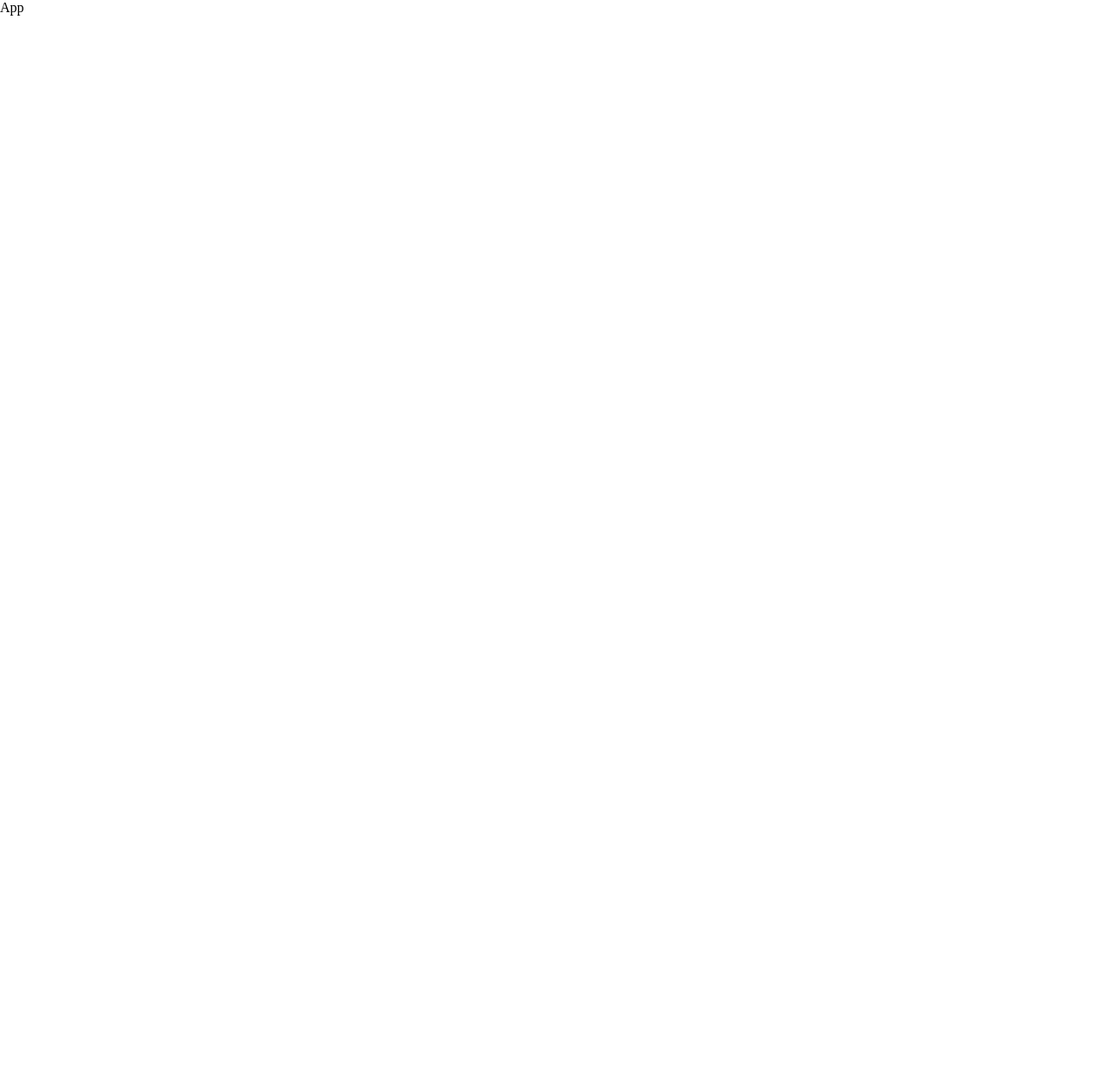
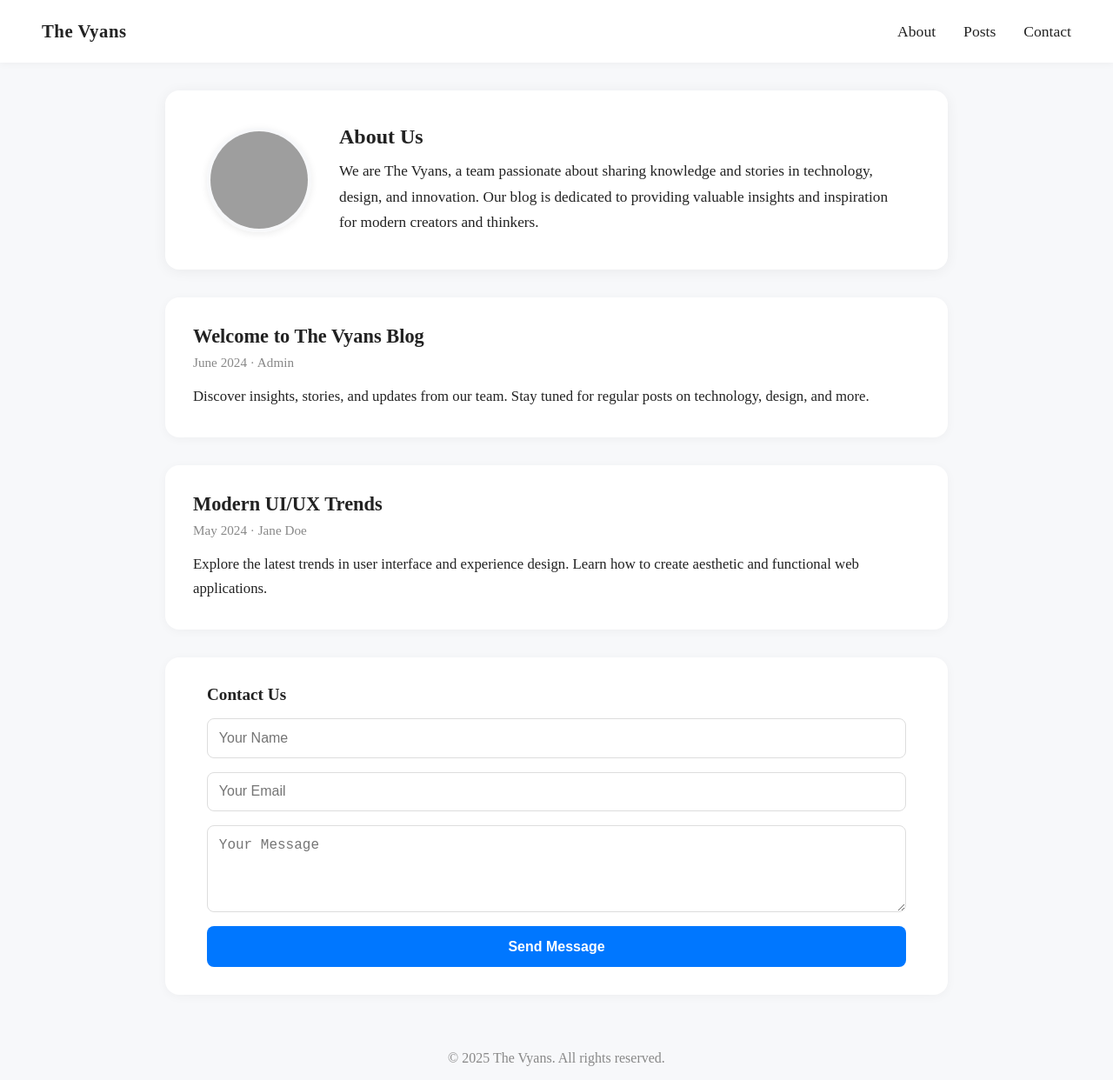
Before and after one commit to ShivamMishraa25/thevyans, a React (Vite) app: page / in a window 1280 px wide. Shown: the whole page at 87% size. Before the commit the page ends 800 px from the top, so only its background shows below. Built offline with nearby package versions, Linux system fonts and the light colour scheme; grey boxes are pictures that could not be loaded.

Commit message:
basic structure done, now adding photos/youtube video embedding in posts. followed by hindi/english switch

```diff
--- a/src/App.jsx
+++ b/src/App.jsx
@@ -1,8 +1,9 @@
 import React from 'react'
+import Homepage from './pages/Homepage.jsx'
 
 function App() {
   return (
-    <div>App</div>
+    <Homepage />
   )
 }
 
--- /dev/null
+++ b/src/components/Post.jsx
@@ -0,0 +1,13 @@
+import React from 'react'
+
+function Post({ title, date, author, content }) {
+  return (
+    <article className="homepage-post">
+      <div className="homepage-post-title">{title}</div>
+      <div className="homepage-post-meta">{date} &middot; {author}</div>
+      <div className="homepage-post-content">{content}</div>
+    </article>
+  )
+}
+
+export default Post
--- /dev/null
+++ b/src/css/homepage.css
@@ -0,0 +1,211 @@
+.homepage-container {
+    font-family: 'Segoe UI, Roboto, Arial, sans-serif';
+    background: #f7f8fa;
+    color: #222;
+    min-height: 100vh;
+    margin: 0;
+    padding: 0;
+}
+
+.homepage-nav {
+    display: flex;
+    justify-content: space-between;
+    align-items: center;
+    padding: 1.5rem 3rem;
+    background: #fff;
+    box-shadow: 0 2px 8px rgba(0,0,0,0.04);
+    font-weight: 500;
+    font-size: 1.1rem;
+    position: relative;
+}
+
+.homepage-brand {
+    font-weight: 700;
+    font-size: 1.3rem;
+    letter-spacing: 0.5px;
+}
+
+.homepage-nav-links {
+    display: flex;
+    gap: 2rem;
+    transition: all 0.3s;
+}
+
+.homepage-nav-link {
+    text-decoration: none;
+    color: #222;
+    transition: color 0.2s;
+}
+
+.homepage-nav-link:hover {
+    color: #0077ff;
+}
+
+.homepage-hamburger {
+    display: none;
+    flex-direction: column;
+    justify-content: center;
+    align-items: center;
+    width: 40px;
+    height: 40px;
+    cursor: pointer;
+    background: none;
+    border: none;
+    margin-left: 1rem;
+}
+
+.homepage-about-section {
+    display: flex;
+    align-items: center;
+    gap: 2rem;
+    background: #fff;
+    border-radius: 1rem;
+    box-shadow: 0 2px 16px rgba(0,0,0,0.06);
+    padding: 2.5rem 3rem;
+    margin: 2rem auto;
+    max-width: 900px;
+    transition: all 0.3s;
+}
+
+.homepage-about-img {
+    width: 120px;
+    height: 120px;
+    border-radius: 50%;
+    object-fit: cover;
+    box-shadow: 0 2px 8px rgba(0,0,0,0.08);
+    border: 4px solid #f7f8fa;
+    margin-bottom: 0;
+    transition: all 0.3s;
+}
+
+.homepage-about-text {
+    flex: 1;
+}
+
+.homepage-about-text h2 {
+    margin-bottom: 0.7rem;
+}
+
+.homepage-about-text p {
+    font-size: 1.08rem;
+    line-height: 1.7;
+}
+
+.homepage-posts {
+    max-width: 900px;
+    margin: 2rem auto;
+    display: grid;
+    gap: 2rem;
+}
+
+.homepage-post {
+    background: #fff;
+    border-radius: 1rem;
+    box-shadow: 0 2px 12px rgba(0,0,0,0.04);
+    padding: 2rem;
+    transition: box-shadow 0.2s;
+}
+
+.homepage-post-title {
+    font-size: 1.4rem;
+    font-weight: 600;
+    margin-bottom: 0.5rem;
+}
+
+.homepage-post-meta {
+    font-size: 0.95rem;
+    color: #888;
+    margin-bottom: 1rem;
+}
+
+.homepage-post-content {
+    font-size: 1.05rem;
+    line-height: 1.7;
+}
+
+.homepage-contact {
+    max-width: 900px;
+    margin: 2rem auto;
+    background: #fff;
+    border-radius: 1rem;
+    box-shadow: 0 2px 12px rgba(0,0,0,0.04);
+    padding: 2rem 3rem;
+}
+
+.homepage-contact-title {
+    font-size: 1.2rem;
+    font-weight: 600;
+    margin-bottom: 1rem;
+}
+
+.homepage-contact-form {
+    display: flex;
+    flex-direction: column;
+    gap: 1rem;
+}
+
+.homepage-input {
+    padding: 0.8rem;
+    border-radius: 0.5rem;
+    border: 1px solid #ddd;
+    font-size: 1rem;
+}
+
+.homepage-textarea {
+    min-height: 100px;
+}
+
+.homepage-button {
+    padding: 0.9rem 2rem;
+    border-radius: 0.5rem;
+    border: none;
+    background: #0077ff;
+    color: #fff;
+    font-weight: 600;
+    font-size: 1rem;
+    cursor: pointer;
+    transition: background 0.2s;
+}
+
+.homepage-button:hover {
+    background: #005fcc;
+}
+
+.homepage-footer {
+    text-align: center;
+    padding: 2rem 0 1rem 0;
+    color: #888;
+    font-size: 1rem;
+    background: none;
+}
+
+/* Responsive styles */
+@media (max-width: 700px) {
+    .homepage-nav-links {
+        display: none !important;
+    }
+    .homepage-nav-links.open {
+        display: flex !important;
+        position: absolute;
+        top: 100%;
+        left: 0;
+        right: 0;
+        background: #fff;
+        flex-direction: column;
+        gap: 1.5rem;
+        padding: 1.5rem 0;
+        box-shadow: 0 2px 8px rgba(0,0,0,0.04);
+        z-index: 10;
+    }
+    .homepage-hamburger {
+        display: flex !important;
+    }
+    .homepage-about-section {
+        flex-direction: column !important;
+        text-align: center !important;
+        padding: 2rem 1rem !important;
+    }
+    .homepage-about-img {
+        margin-bottom: 1rem !important;
+    }
+}
--- a/src/main.jsx
+++ b/src/main.jsx
@@ -1,6 +1,7 @@
 import { StrictMode } from 'react'
 import { createRoot } from 'react-dom/client'
 import './css/index.css'
+import './css/homepage.css'
 import App from './App.jsx'
 
 createRoot(document.getElementById('root')).render(
--- /dev/null
+++ b/src/pages/Homepage.jsx
@@ -0,0 +1,98 @@
+import React, { useState } from 'react'
+import Post from '../components/Post.jsx'
+
+function Homepage() {
+    // Dummy posts data
+    const posts = [
+        {
+            title: "Welcome to The Vyans Blog",
+            date: "June 2024",
+            author: "Admin",
+            content: "Discover insights, stories, and updates from our team. Stay tuned for regular posts on technology, design, and more."
+        },
+        {
+            title: "Modern UI/UX Trends",
+            date: "May 2024",
+            author: "Jane Doe",
+            content: "Explore the latest trends in user interface and experience design. Learn how to create aesthetic and functional web applications."
+        }
+    ];
+
+    const [navOpen, setNavOpen] = useState(false);
+
+    return (
+        <div className="homepage-container">
+            {/* Navigation */}
+            <nav className="homepage-nav">
+                <div className="homepage-brand">The Vyans</div>
+                {/* Hamburger icon for mobile */}
+                <button
+                    className="homepage-hamburger"
+                    aria-label="Toggle navigation"
+                    onClick={() => setNavOpen(!navOpen)}
+                >
+                    <svg width="28" height="28" viewBox="0 0 28 28">
+                        <rect y="6" width="28" height="3" rx="1.5" fill="#222"/>
+                        <rect y="13" width="28" height="3" rx="1.5" fill="#222"/>
+                        <rect y="20" width="28" height="3" rx="1.5" fill="#222"/>
+                    </svg>
+                </button>
+                {/* Nav Links */}
+                <div
+                    className={`homepage-nav-links${navOpen ? ' open' : ''}`}
+                >
+                    <a href="#about" className="homepage-nav-link" onClick={()=>setNavOpen(false)}>About</a>
+                    <a href="#posts" className="homepage-nav-link" onClick={()=>setNavOpen(false)}>Posts</a>
+                    <a href="#contact" className="homepage-nav-link" onClick={()=>setNavOpen(false)}>Contact</a>
+                </div>
+            </nav>
+
+            {/* About Section */}
+            <section id="about" className="homepage-about-section">
+                <img
+                    src="https://images.unsplash.com/photo-1506744038136-46273834b3fb?auto=format&fit=facearea&w=256&q=80"
+                    alt="Profile"
+                    className="homepage-about-img"
+                />
+                <div className="homepage-about-text">
+                    <h2>About Us</h2>
+                    <p>
+                        We are The Vyans, a team passionate about sharing knowledge and stories in technology, design, and innovation.
+                        Our blog is dedicated to providing valuable insights and inspiration for modern creators and thinkers.
+                    </p>
+                </div>
+            </section>
+
+            {/* Posts Section */}
+            <section id="posts" className="homepage-posts">
+                {posts.map((post, idx) => (
+                    <Post
+                        key={idx}
+                        title={post.title}
+                        date={post.date}
+                        author={post.author}
+                        content={post.content}
+                    />
+                ))}
+            </section>
+
+            {/* Contact Section */}
+            <section id="contact" className="homepage-contact">
+                <div className="homepage-contact-title">Contact Us</div>
+                <form className="homepage-contact-form">
+                    <input type="text" placeholder="Your Name" className="homepage-input" />
+                    <input type="email" placeholder="Your Email" className="homepage-input" />
+                    <textarea placeholder="Your Message" className="homepage-input homepage-textarea" />
+                    <button type="submit" className="homepage-button">Send Message</button>
+                </form>
+            </section>
+
+            {/* Footer */}
+            <footer className="homepage-footer">
+                &copy; {new Date().getFullYear()} The Vyans. All rights reserved.
+            </footer>
+        </div>
+    )
+}
+
+export default Homepage
```
Also changed, not shown: src/pages/AdminPanel.jsx (added, +9 -0 lines), src/pages/Login.jsx (added, +9 -0 lines), src/css/post.css (added).
